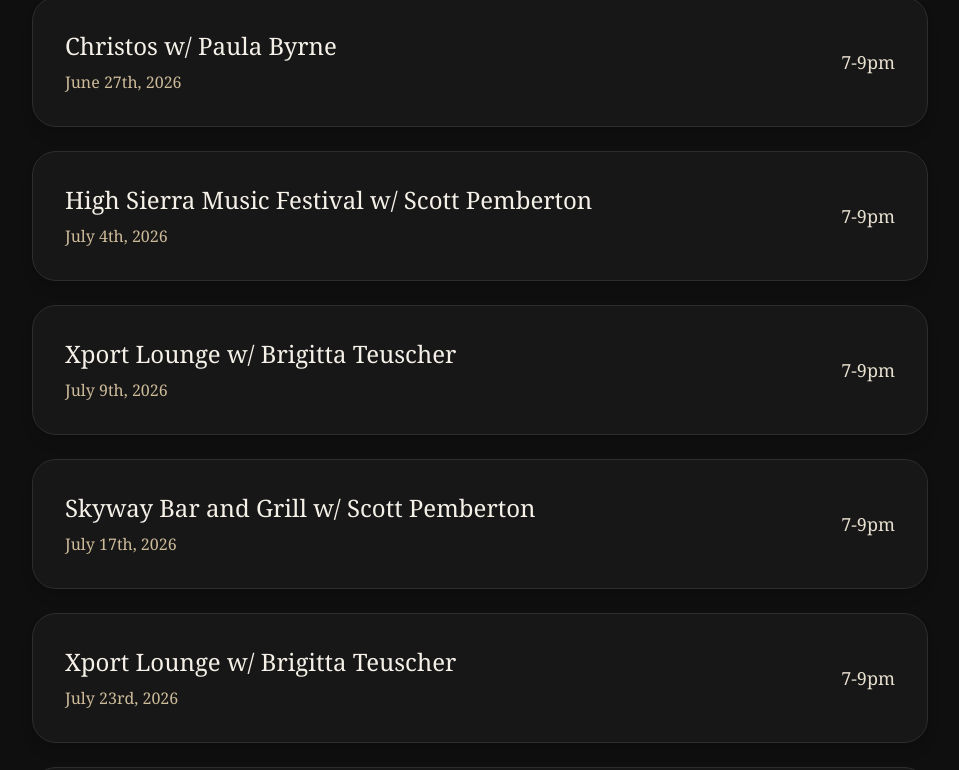
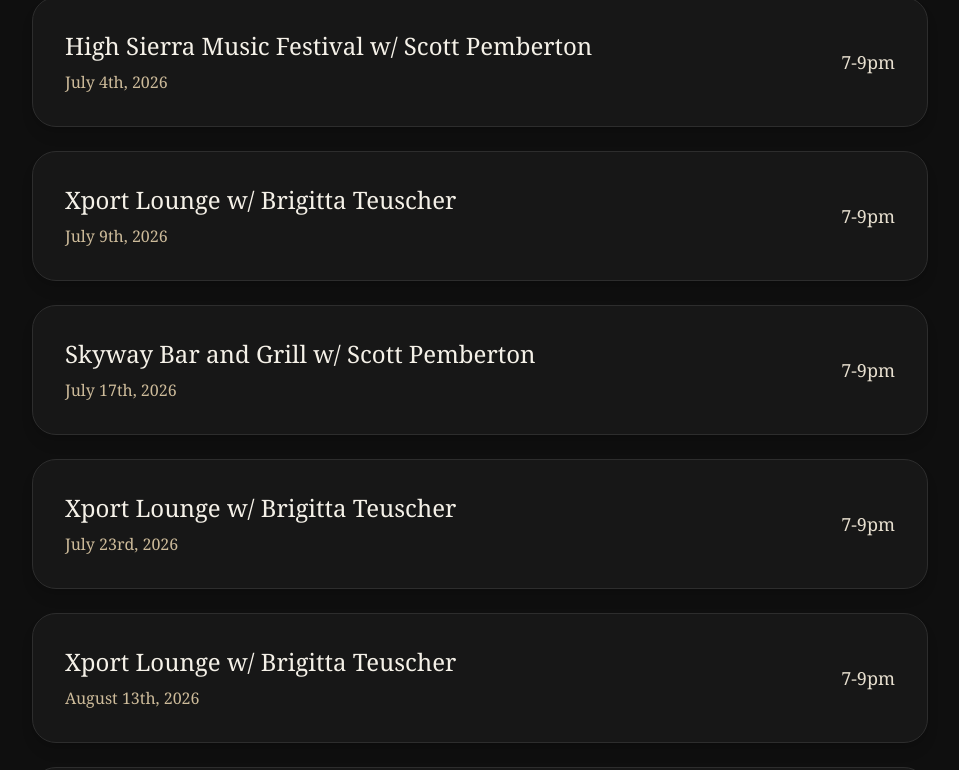
Before and after one commit to pianobrandon/brandon-jazz-site, a Next.js app: page / in a window 1280 px wide. Shown: the part 1847-2617 px from the top of the page, without its empty margins (160-1119 px from the left). Built offline with nearby package versions, Linux system fonts and the light colour scheme.

Commit message:
update gigs

```diff
--- a/src/app/page.tsx
+++ b/src/app/page.tsx
@@ -83,11 +83,6 @@
 
         <div className="max-w-4xl mx-auto space-y-6">
           {[
-            {
-              venue: 'Christos w/ Paula Byrne',
-              date: 'June 27th, 2026',
-              time: '7-9pm',
-            },
             {
               venue: 'High Sierra Music Festival w/ Scott Pemberton',
               date: 'July 4th, 2026',
```
